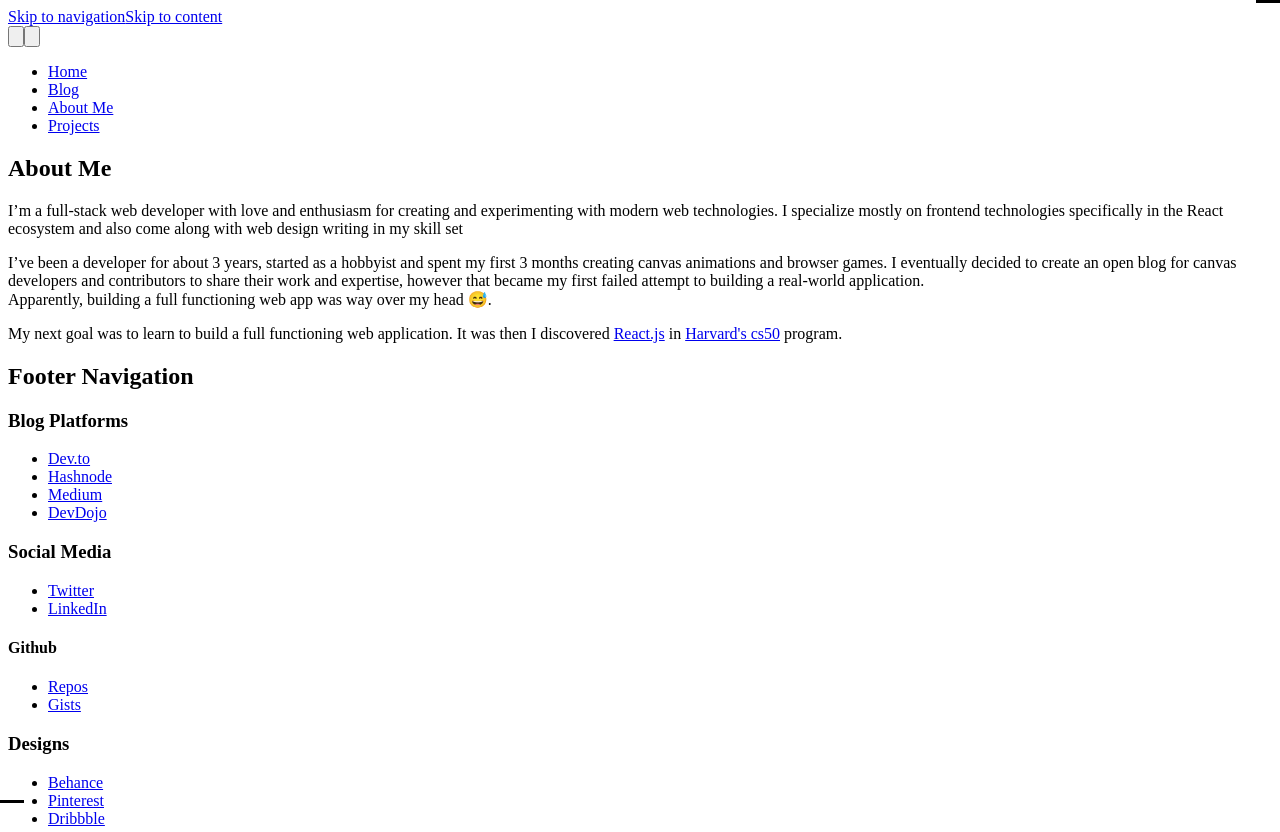
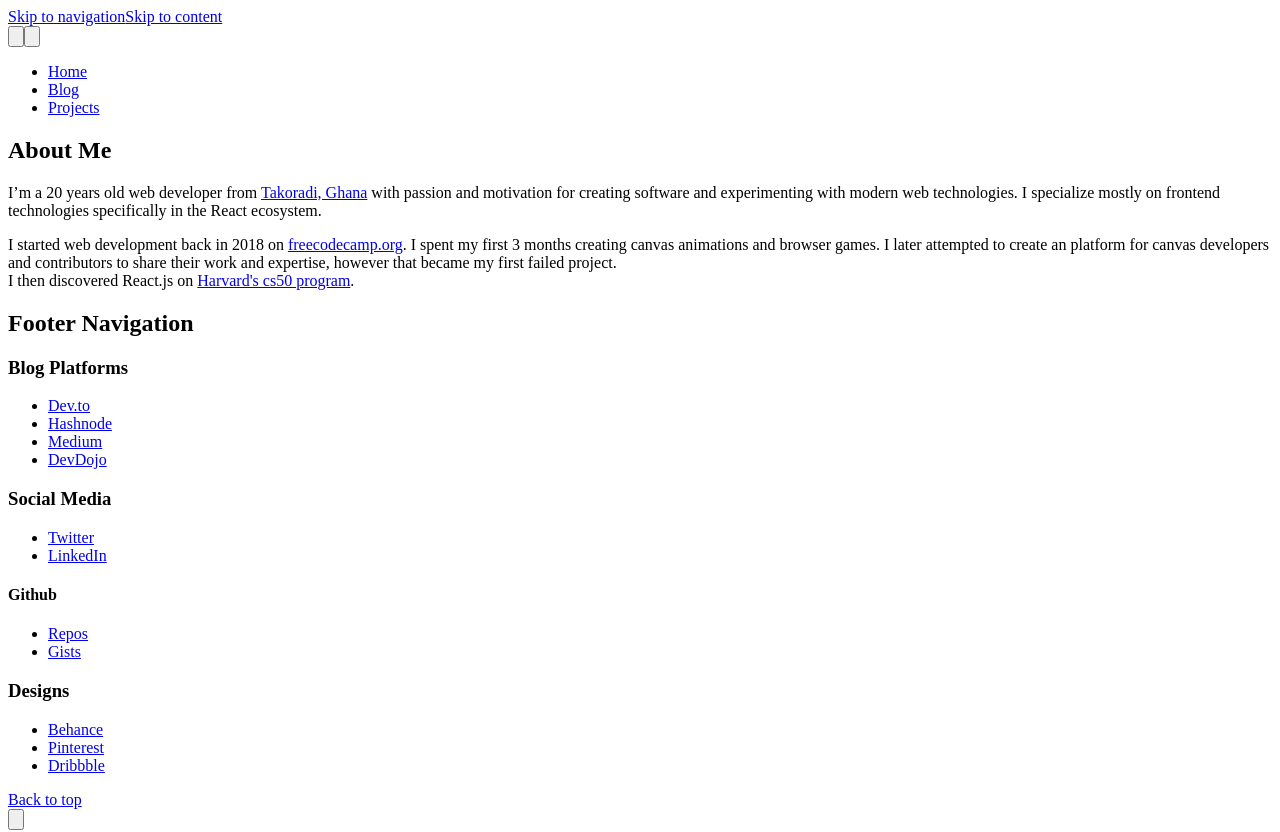
Before and after one commit to Dchole/my-website, a Next.js app: page /about in a window 1280 px wide. Shown: the top 832 px of the page. Built offline with nearby package versions, Linux system fonts and the light colour scheme.

Commit message:
bio update

```diff
--- a/src/components/header/links.js
+++ b/src/components/header/links.js
@@ -7,10 +7,10 @@ const links = [
     label: "Blog",
     path: "/blog"
   },
-  {
-    label: "About Me",
-    path: "/about"
-  },
+  // {
+  //   label: "About Me",
+  //   path: "/about"
+  // },
   {
     label: "Projects",
     path: "/projects"
--- a/src/pages/about.js
+++ b/src/pages/about.js
@@ -9,51 +9,49 @@ const About = () => {
 
       <article
         id="my-journey"
-        className="container max-w-screen-md m-auto pt-24"
+        className="container max-w-2xl m-auto pt-24"
         aria-label="who I am and my journey to become a full-stack developer"
       >
         <h1 className="text-6xl text-gray-900 dark:text-gray-50 font-headline font-bold">
           About Me
         </h1>
         <p className="mt-5 text-gray-600 dark:text-gray-300 font-body tracking-body">
-          I’m a full-stack web developer with love and enthusiasm for creating
-          and experimenting with modern web technologies. I specialize mostly on
-          frontend technologies specifically in the React ecosystem and also
-          come along with web design writing in my skill set
-        </p>
-        <p className="mt-4 text-gray-600 dark:text-gray-300 font-body tracking-body">
-          I’ve been a developer for about 3 years, started as a hobbyist and
-          spent my first 3 months creating canvas animations and browser games.
-          I eventually decided to create an open blog for canvas developers and
-          contributors to share their work and expertise, however that became my
-          first failed attempt to building a real-world application. <br />
-          Apparently, building a full functioning web app was way over my head{" "}
-          <span role="image" aria-label="laughing emoji">
-            😅
-          </span>
-          .
-        </p>
-        <p className="mt-4 text-gray-600 dark:text-gray-300 font-body tracking-body">
-          My next goal was to learn to build a full functioning web application.
-          It was then I discovered{" "}
+          I’m a 20 years old web developer from{" "}
           <a
-            href="https://reactjs.org"
+            href="https://www.google.com/maps/place/Takoradi"
             target="_blank"
             rel="noopener noreferrer"
             className="text-purple-700 dark:text-purple-400"
           >
-            React.js
+            Takoradi, Ghana
           </a>{" "}
-          in{" "}
+          with passion and motivation for creating software and experimenting
+          with modern web technologies. I specialize mostly on frontend
+          technologies specifically in the React ecosystem.
+        </p>
+        <p className="mt-4 text-gray-600 dark:text-gray-300 font-body tracking-body">
+          I started web development back in 2018 on{" "}
+          <a
+            href="http://freecodecamp.org"
+            target="_blank"
+            rel="noopener noreferrer"
+            className="text-purple-700 dark:text-purple-400"
+          >
+            freecodecamp.org
+          </a>
+          . I spent my first 3 months creating canvas animations and browser
+          games. I later attempted to create an platform for canvas developers
+          and contributors to share their work and expertise, however that
+          became my first failed project. <br />I then discovered React.js on{" "}
           <a
             href="https://youtube.com/user/cs50tv"
             target="_blank"
             rel="noopener noreferrer"
             className="text-purple-700 dark:text-purple-400"
           >
-            Harvard&apos;s cs50
-          </a>{" "}
-          program.
+            Harvard&apos;s cs50 program
+          </a>
+          .
         </p>
       </article>
     </>
```
Also changed, not shown: src/pages/index.js (+4 -4 lines).
